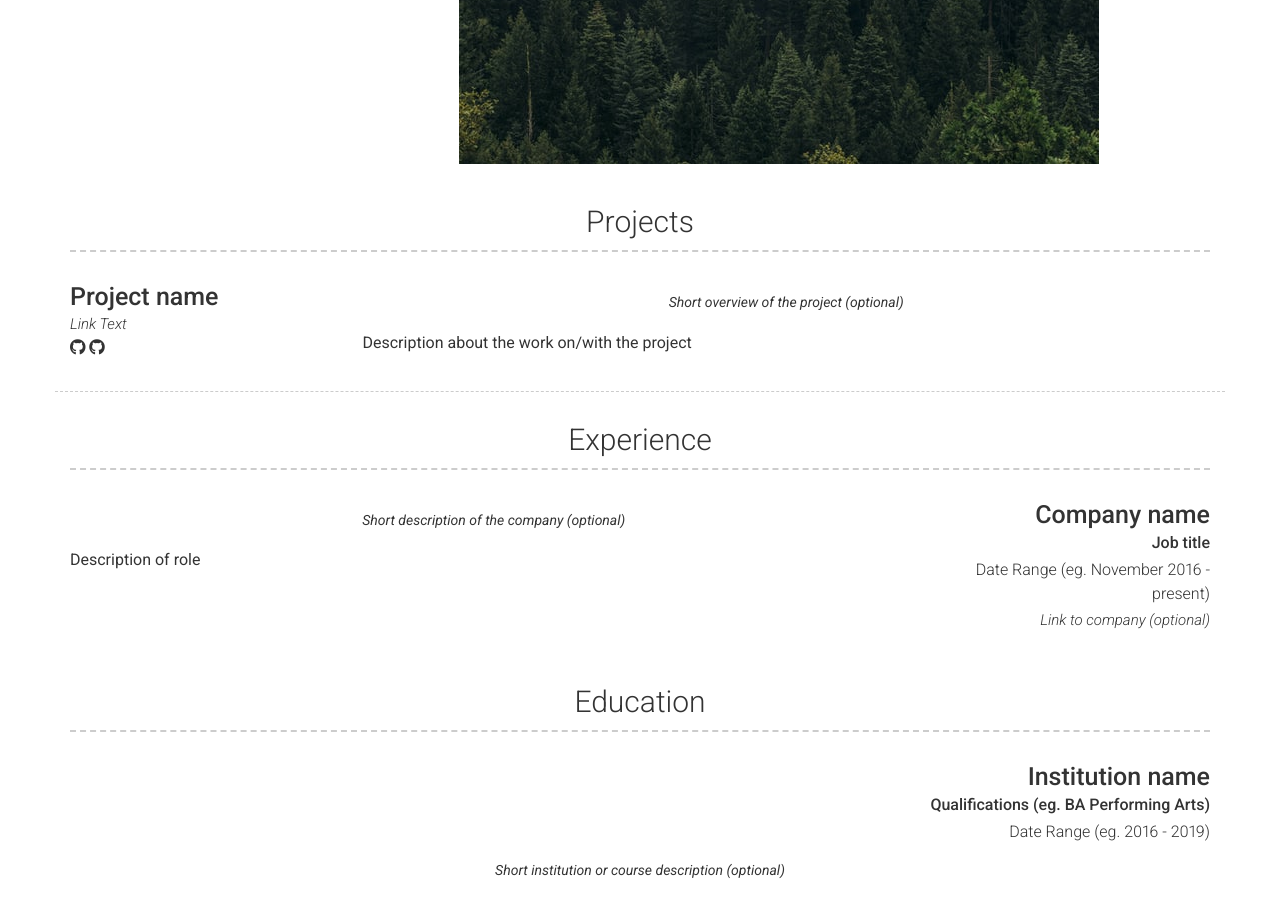
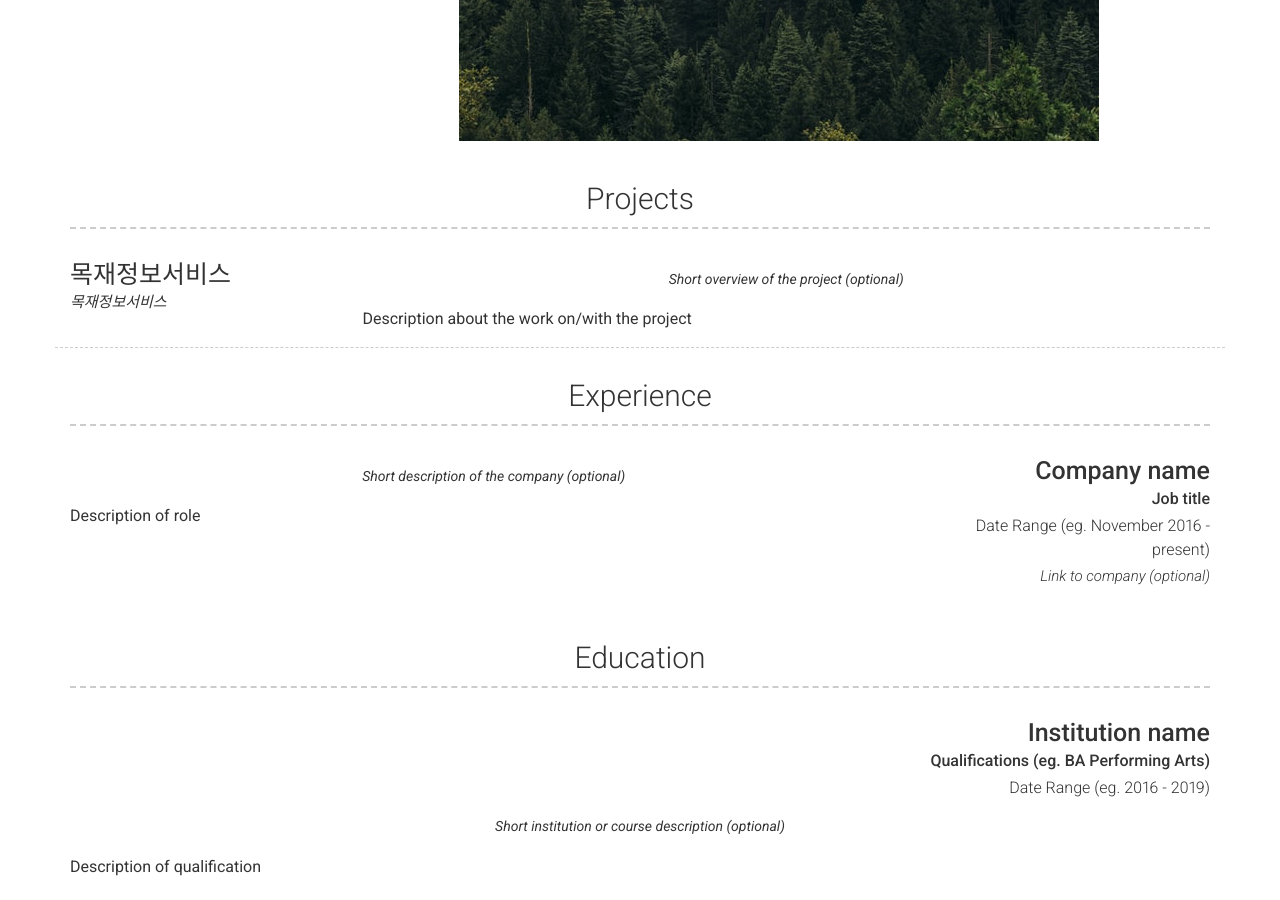
Before and after one commit to jcj145/jcj145.github.io, a Jekyll site: the page built from index.md, in a window 1280 px wide and 900 px high, scrolled down 724 px. Built offline with Jekyll 4.4.1, drawn with Linux system fonts in a browser that asks for light colours; nearby versions of some CDN libraries.

Commit message:
Update _config.yml file

```diff
--- a/_config.yml
+++ b/_config.yml
@@ -34,9 +34,9 @@ darkmode: false
 
 # Additional icon links
 additional_links:
-- title: Link name
-  icon: Font Awesome brand icon name (eg. fab fa-twitter) (https://fontawesome.com/icons?d=gallery&s=brands&m=free)
-  url: Link url (eg. https://google.com)
+#- title: Link name
+#  icon: Font Awesome brand icon name (eg. fab fa-twitter) (https://fontawesome.com/icons?d=gallery&s=brands&m=free)
+#  url: Link url (eg. https://google.com)
 # - title: another link
 #   icon: font awesome brand icon name (eg. fab fa-twitter) (https://fontawesome.com/icons?d=gallery&s=brands&m=free)
 #   url: Link url (eg. https://google.com)
@@ -49,7 +49,7 @@ additional_links:
 
 # About Section
 # about_title: About Me (Use this to override about section title)
-about_profile_image: Directory of profile image (eg. images/profile.jpg)
+about_profile_image: Directory of profile image (eg. images/증명사진.jpg)
 about_content: | # this will include new lines to allow paragraphs
   Write an awesome description about yourself here, this supports markdown, so you can add [links](http://foobar.com) and highlight things <mark>like this</mark>.
 
@@ -66,16 +66,16 @@ content:
       - layout: left
         border: weak  # Value of `weak` will display a weak border below this item. # Any
                       # other value (or no value) means no border will be displayed
-        title: Project name
-        link: Link to project (eg. sproogen.github.io/modern-resume-theme)(optional)
-        link_text: Link Text
+        title: 목재정보서비스
+        link: https://winz.forest.go.kr
+        link_text: 목재정보서비스
         additional_links:
-          - title:  Github page for project (eg. sproogen/modern-resume-theme)
-            icon: fab fa-github
-            url: Link to project (eg. sproogen.github.io/modern-resume-theme)(optional)
-          - title:  Github page for project (eg. sproogen/modern-resume-theme)
-            icon: fab fa-github
-            url: Link to project (eg. sproogen.github.io/modern-resume-theme)(optional)
+#          - title:  Github page for project (eg. sproogen/modern-resume-theme)
+#            icon: fab fa-github
+ #           url: Link to project (eg. sproogen.github.io/modern-resume-theme)(optional)
+  #        - title:  Github page for project (eg. sproogen/modern-resume-theme)
+   #         icon: fab fa-github
+   #         url: Link to project (eg. sproogen.github.io/modern-resume-theme)(optional)
         quote: >
           Short overview of the project (optional)
         description: | # this will include new lines to allow paragraphs
```
Also changed, not shown: images/증명사진.jpg (added).
